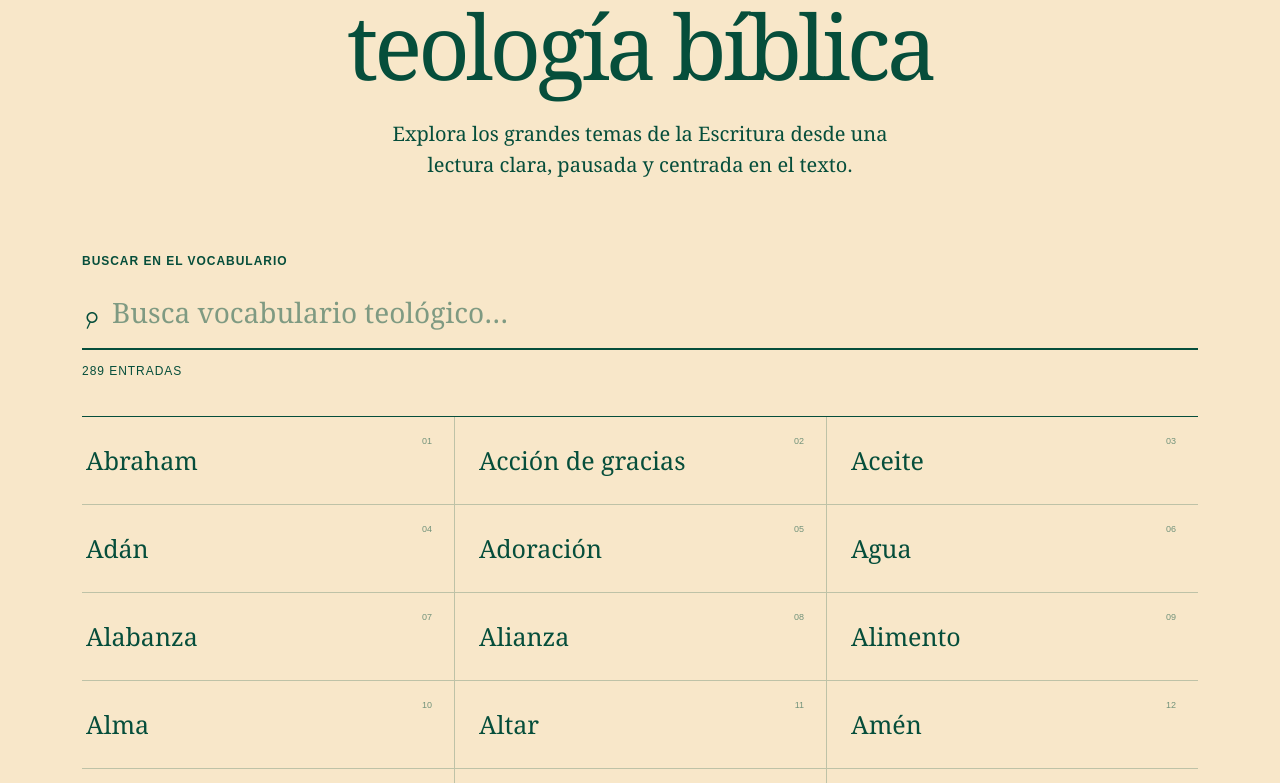
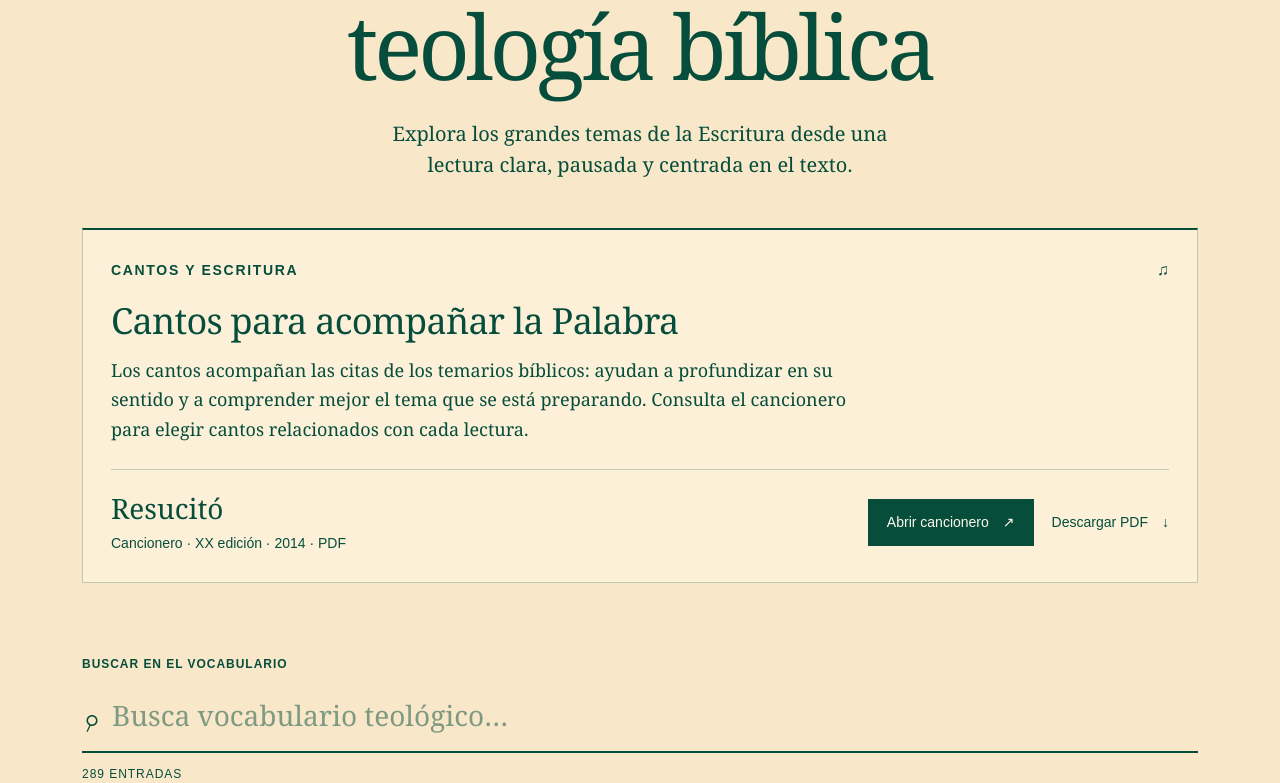
Before and after one commit to FrancisHenriquez/LD-, a Next.js app: page / in a window 1280 px wide. Shown: the part 605-1388 px from the top of the page. Built offline with nearby package versions, Linux system fonts and the light colour scheme.

Commit message:
Add Resucito songbook to home and biblical topics

```diff
--- a/app/globals.css
+++ b/app/globals.css
@@ -20,6 +20,20 @@ nav span { margin-left:auto; font-size:20px; }
 .eyebrow { margin:0 0 16px; font-size:11px; font-weight:700; letter-spacing:.2em; text-transform:uppercase; }
 .intro h2, .reading-page h2 { margin:0; font:400 clamp(48px,7vw,92px)/.92 Georgia, "Times New Roman", serif; letter-spacing:-.045em; }
 .intro > p:last-child { max-width:560px; margin:32px auto 0; font:20px/1.55 Georgia,serif; }
+.songbook { margin-top:48px; padding:28px; border:1px solid var(--line); border-top:2px solid var(--emerald); background:rgba(255,249,235,.48); scroll-margin-top:28px; }
+.songbook-heading { display:flex; justify-content:space-between; align-items:center; gap:16px; }
+.songbook .songbook-label { margin:0; font:700 14px/1.5 Arial,sans-serif; letter-spacing:.12em; text-transform:uppercase; }
+.songbook h3,.reading-page .songbook h3 { margin:18px 0 14px; font:400 clamp(28px,4vw,36px)/1.15 Georgia,serif; letter-spacing:-.02em; }
+.songbook .songbook-description { max-width:760px; margin:0; font:18px/1.65 Georgia,serif; }
+.songbook-resource { margin-top:24px; padding-top:22px; border-top:1px solid var(--line); display:flex; flex-wrap:wrap; align-items:center; justify-content:space-between; gap:24px; }
+.songbook .songbook-name { margin:0 0 8px; font:400 28px/1.2 Georgia,serif; }
+.songbook .songbook-edition { margin:0; font:14px/1.5 Arial,sans-serif; }
+.songbook-actions { display:flex; align-items:center; flex-wrap:wrap; gap:18px; }
+.songbook-actions a { display:inline-flex; align-items:center; gap:14px; min-height:44px; color:inherit; font:14px/1.5 Arial,sans-serif; }
+.songbook-actions .songbook-open { padding:12px 18px; background:var(--emerald); color:var(--paper); text-decoration:none; border:1px solid var(--emerald); }
+.songbook-open:hover { opacity:.88; }
+.songbook-download { text-underline-offset:5px; }
+@media (max-width:480px) { .songbook { padding:22px 18px; } .songbook-actions { align-items:flex-start; flex-direction:column; gap:8px; } }
 .search-wrap { margin:72px 0 36px; }
 .search-wrap label { display:block; margin-bottom:10px; font-size:12px; font-weight:700; letter-spacing:.08em; text-transform:uppercase; }
 .search { border-bottom:2px solid var(--emerald); display:flex; align-items:center; gap:12px; }
--- a/app/page.tsx
+++ b/app/page.tsx
@@ -87,6 +87,7 @@ export default function Home() {
           <h2 id="index-title">Vocabulario de<br />teología bíblica</h2>
           <p>Explora los grandes temas de la Escritura desde una lectura clara, pausada y centrada en el texto.</p>
         </div>
+        <Songbook />
         <div className="search-wrap">
           <label htmlFor="search">Buscar en el vocabulario</label>
           <div className="search">
@@ -186,7 +187,31 @@ function ArticleBody({
       })}
     </div>
     <ArticleReferenceGroups key={article.title} groups={referenceGroups} onOpenReference={onOpenReference} />
+    <Songbook topic={article.title} />
   </>;
+}
+
+/** Recurso compartido para acompañar la lectura y la preparación de los temas. */
+function Songbook({ topic }: { topic?: string }) {
+  const pdfUrl = "/pdfs/resucito-xx-edicion-2014.pdf";
+  return <section className="songbook" id="cantos" aria-labelledby="songbook-title">
+    <div className="songbook-heading">
+      <p className="songbook-label">Cantos y Escritura</p>
+      <span aria-hidden="true">♫</span>
+    </div>
+    <h3 id="songbook-title">Cantos para acompañar la Palabra</h3>
+    <p className="songbook-description">{topic
+      ? <>Al preparar el tema «{topic}», puedes elegir cantos relacionados con sus citas bíblicas. El canto acompaña la lectura, ayuda a profundizar en su sentido y favorece la comprensión de la Palabra.</>
+      : <>Los cantos acompañan las citas de los temarios bíblicos: ayudan a profundizar en su sentido y a comprender mejor el tema que se está preparando. Consulta el cancionero para elegir cantos relacionados con cada lectura.</>}
+    </p>
+    <div className="songbook-resource">
+      <div><p className="songbook-name">Resucitó</p><p className="songbook-edition">Cancionero · XX edición · 2014 · PDF</p></div>
+      <div className="songbook-actions">
+        <a className="songbook-open" href={pdfUrl} target="_blank" rel="noreferrer" aria-label="Abrir cancionero Resucitó en una pestaña nueva">Abrir cancionero <span aria-hidden="true">↗</span></a>
+        <a className="songbook-download" href={pdfUrl} download="Resucito-XX-edicion-2014.pdf">Descargar PDF <span aria-hidden="true">↓</span></a>
+      </div>
+    </div>
+  </section>;
 }
 
 /** Índice de citas del tema; cada grupo se despliega sin abandonar la lectura. */
```
Also changed, not shown: 1 other file (tests, documents, lock files or other folders).
